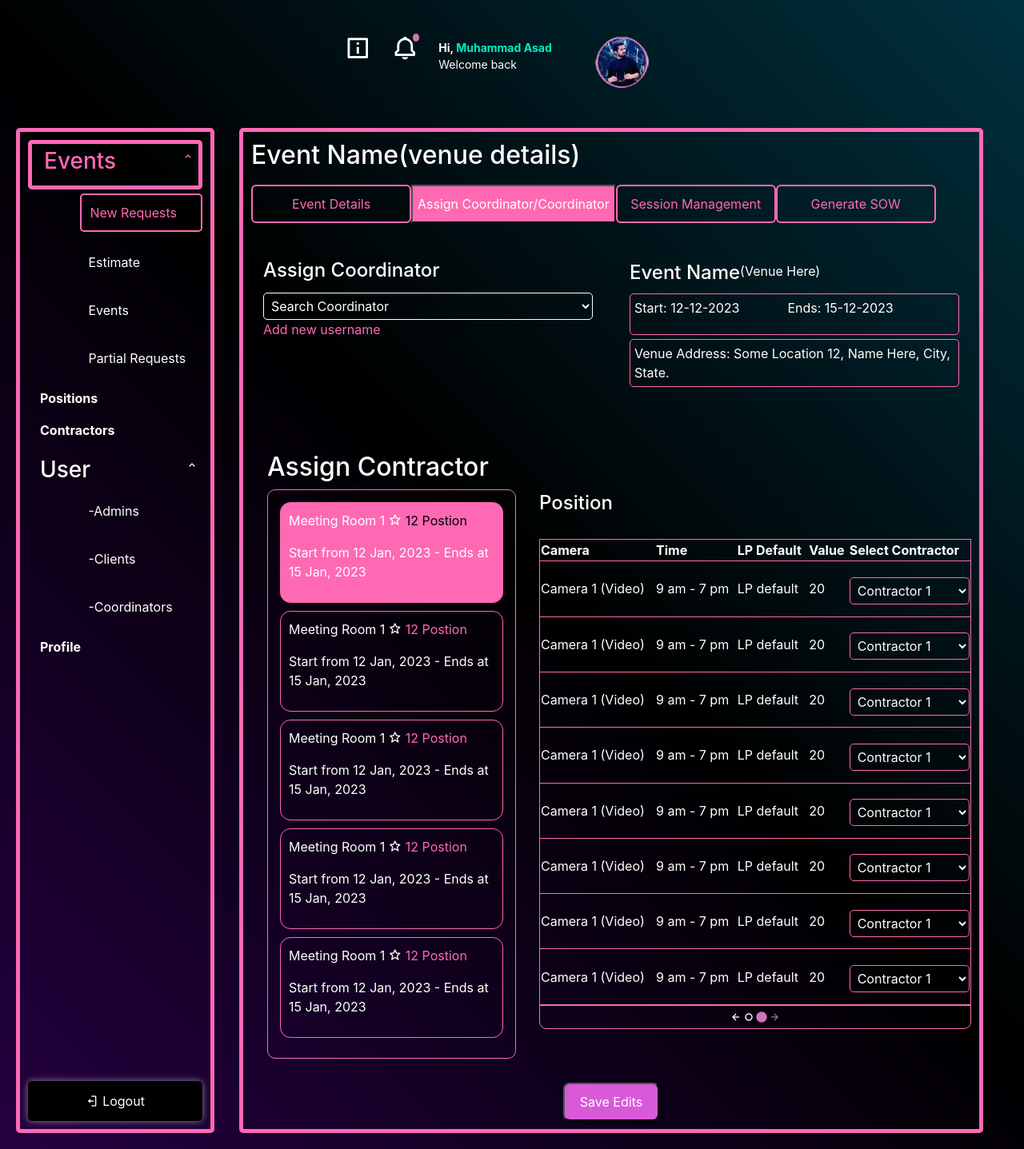
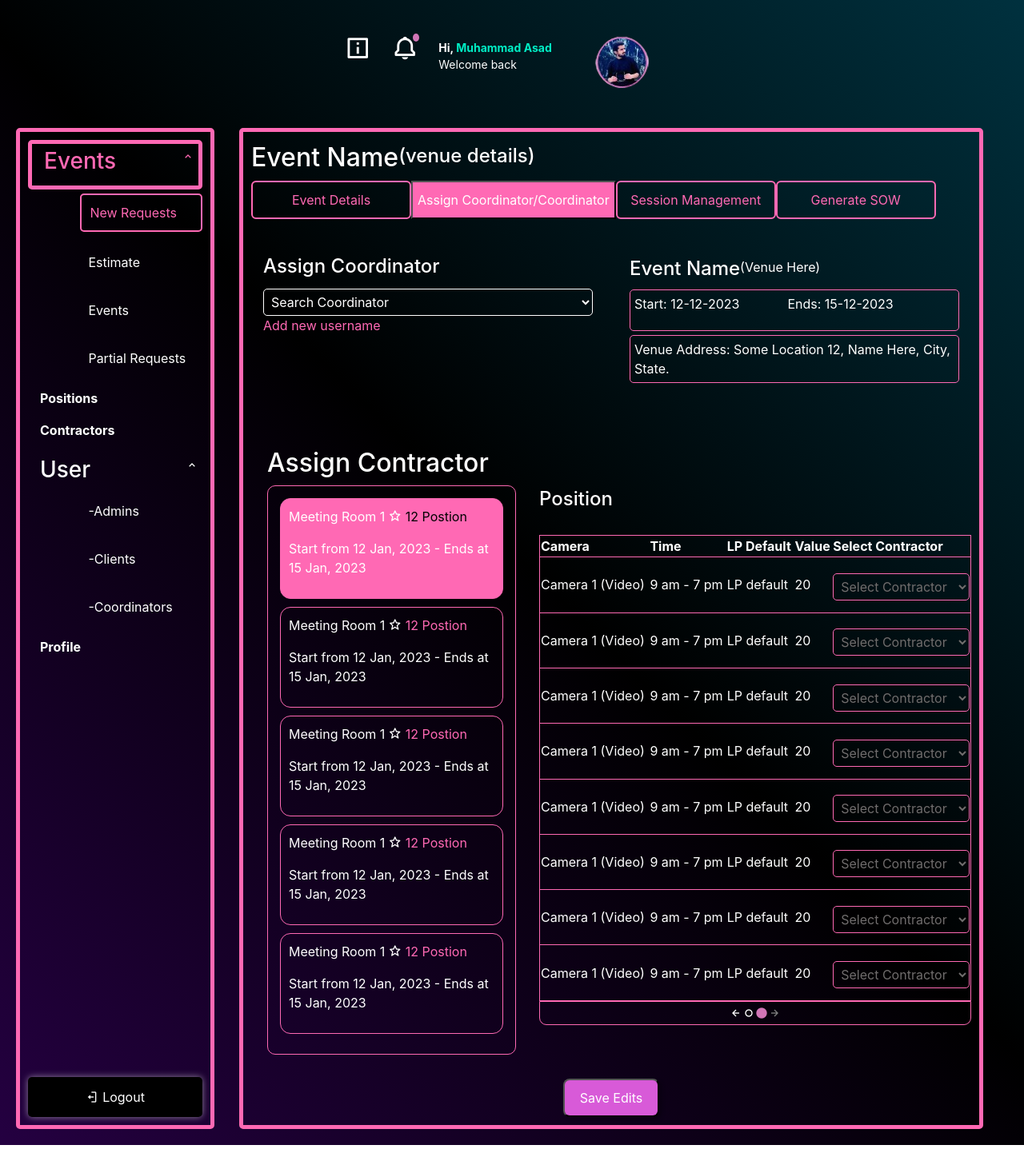
Before and after one commit to nikhilscaria3/FigmaReactDesign, a React (Create React App) app in the folder frontend/: page / in a window 1280 px wide. Shown: the whole page at 80% size. Built offline with nearby package versions, Linux system fonts and the light colour scheme.

Commit message:
update of design

```diff
--- a/frontend/src/First.css
+++ b/frontend/src/First.css
@@ -37,6 +37,15 @@ body {
   border: 5px solid #ff69b4;
   border-radius: 5px;
 
+}
+
+.eventnamecontainer {
+  display: flex;
+  align-items: center; /* Center vertically */
+}
+
+.eventname, .venuedetails {
+  margin: 0;
 }
 
 .usercontainer {
@@ -227,7 +236,7 @@ body {
 .inputdata {
   width: 100%;
   border: 1px solid #ff69b4;
-  color: #fff;
+  color: #706d6d;
   background: transparent;
   border-radius: 5px;
   padding: 5px;
--- a/frontend/src/first.js
+++ b/frontend/src/first.js
@@ -68,7 +68,10 @@ const First = () => {
 
 
         <div className='secondsidecontainer'>
-          <h2>Event Name(venue details)</h2>
+          <div className='eventnamecontainer'>
+            <h2 className='eventname'>Event Name</h2>
+            <h4 className='venuedetails'>(venue details)</h4>
+          </div>
           <div className='buttoncontainer'>
             <button className='firstbutton'>Event Details</button>
             <button className='secondbutton'>Assign Coordinator/Coordinator</button>
@@ -160,7 +163,7 @@ const First = () => {
                     <td>20</td>
                     <td>
                       <select className='inputdata'>
-                        <option value="contractor1">Contractor 1</option>
+                        <option value="contractor1">Select Contractor </option>
                         <option value="contractor2">Contractor 2</option>
 
                       </select>
@@ -176,7 +179,7 @@ const First = () => {
                     <td>
                       <select className='inputdata'>
 
-                        <option value="contractor1">Contractor 1</option>
+                        <option value="contractor1">Select Contractor </option>
                         <option value="contractor2">Contractor 2</option>
 
                       </select>
@@ -191,7 +194,7 @@ const First = () => {
                     <td>20</td>
                     <td>
                       <select className='inputdata' >
-                        <option value="contractor1">Contractor 1</option>
+                        <option value="contractor1">Select Contractor </option>
                         <option value="contractor2">Contractor 2</option>
 
                       </select>
@@ -204,7 +207,7 @@ const First = () => {
                     <td>20</td>
                     <td>
                       <select className='inputdata'>
-                        <option value="contractor1">Contractor 1</option>
+                        <option value="contractor1">Select Contractor </option>
                         <option value="contractor2">Contractor 2</option>
 
                       </select>
@@ -217,7 +220,7 @@ const First = () => {
                     <td>20</td>
                     <td>
                       <select className='inputdata'>
-                        <option value="contractor1">Contractor 1</option>
+                        <option value="contractor1">Select Contractor </option>
                         <option value="contractor2">Contractor 2</option>
 
                       </select>
@@ -230,7 +233,7 @@ const First = () => {
                     <td>20</td>
                     <td>
                       <select className='inputdata'>
-                        <option value="contractor1">Contractor 1</option>
+                        <option value="contractor1">Select Contractor </option>
                         <option value="contractor2">Contractor 2</option>
 
                       </select>
@@ -243,7 +246,7 @@ const First = () => {
                     <td>20</td>
                     <td>
                       <select className='inputdata'>
-                        <option value="contractor1">Contractor 1</option>
+                        <option value="contractor1">Select Contractor </option>
                         <option value="contractor2">Contractor 2</option>
 
                       </select>
@@ -256,7 +259,7 @@ const First = () => {
                     <td>20</td>
                     <td>
                       <select className='inputdata'>
-                        <option value="contractor1">Contractor 1</option>
+                        <option value="contractor1">Select Contractor </option>
                         <option value="contractor2">Contractor 2</option>
 
                       </select>
--- a/frontend/src/second.js
+++ b/frontend/src/second.js
@@ -103,7 +103,7 @@ const Second = () => {
                 <thead>
                   <tr>
                     <th>Event Name <i class='bx bxs-chevron-up-circle' style={{ color: "#fff" }} ></i></th>
-                    <th>Event Start <i class='bx bxs-chevron-up-circle' style={{ color: "#fff" }} ></i> </th>
+                    <th>Event Start <i class='bx bxs-chevron-down-circle' style={{ color: "#fff" }} ></i> </th>
                     <th>Event end</th>
                     <th>Cleint name <i class='bx bxs-chevron-up-circle' style={{ color: "#fff" }} ></i></th>
                     <th>Contact info</th>
```
